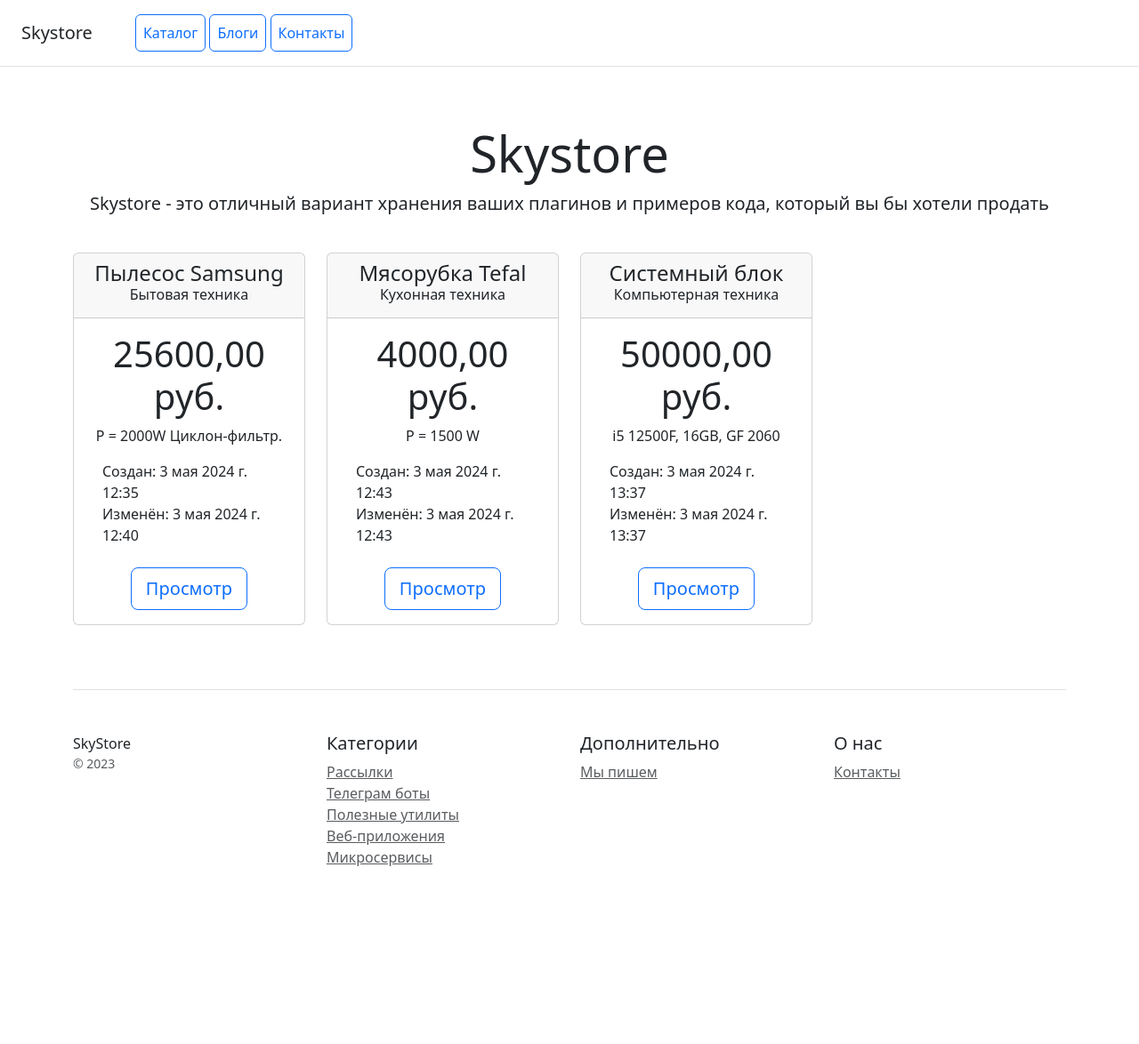
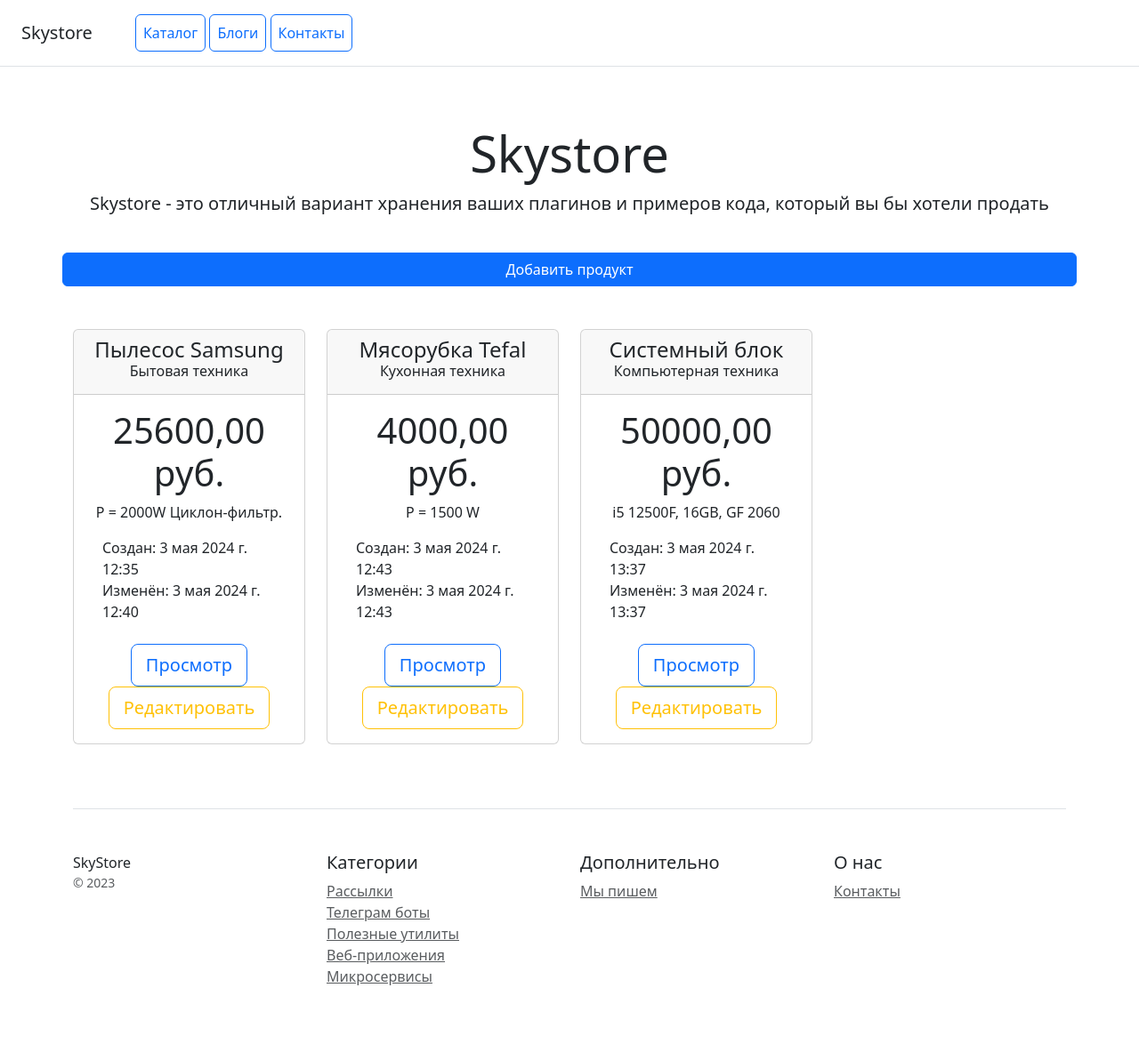
Before and after one commit to fivtin/django-project, a Django app: page / in a window 1280 px wide. Shown: the whole page at 89% size. Before the commit the page ends 974 px from the top, so only its background shows below. Run offline with Django 5.2, Linux system fonts and the light colour scheme; data comes from the database, SQL or seed files in the repository.

Commit message:
task 1 - completed

```diff
--- a/catalog/templates/catalog/product_list.html
+++ b/catalog/templates/catalog/product_list.html
@@ -2,6 +2,7 @@
 {% load media %}
 {% block content %}
     <div class="row text-center">
+        <a class="btn btn-primary mb-5" href="{% url 'catalog:product_create' %}">Добавить продукт</a>
         {% for object in object_list %}
         <div class="col-3">
             <div class="card mb-4 box-shadow">
@@ -20,6 +21,7 @@
                         <li>Изменён: {{ object.updated_at }}</li>
                     </ul>
                     <a href="{% url 'catalog:product_detail' object.pk %}" type="button" class="btn btn-lg btn-block btn-outline-primary">Просмотр</a>
+                    <a href="{% url 'catalog:product_update' object.pk %}" type="button" class="btn btn-lg btn-block btn-outline-warning">Редактировать</a>
                 </div>
             </div>
         </div>
--- a/catalog/urls.py
+++ b/catalog/urls.py
@@ -1,12 +1,14 @@
 from django.urls import path
 
 from catalog.apps import CatalogConfig
-from catalog.views import ProductListView, ProductDetailView, ContactsTemplateView
+from catalog.views import ProductListView, ProductDetailView, ContactsTemplateView, ProductCreateView, ProductUpdateView
 
 app_name = CatalogConfig.name
 
 urlpatterns = [
     path('', ProductListView.as_view(), name='product_list'),
     path('product/<int:pk>', ProductDetailView.as_view(), name='product_detail'),
+    path('product/create', ProductCreateView.as_view(), name='product_create'),
+    path('product/<int:pk>/update', ProductUpdateView.as_view(), name='product_update'),
     path('contacts/', ContactsTemplateView.as_view(), name='contacts'),
 ]
--- a/catalog/views.py
+++ b/catalog/views.py
@@ -1,6 +1,7 @@
 from django.shortcuts import render, get_object_or_404
-from django.views.generic import ListView, DetailView, TemplateView
+from django.views.generic import ListView, DetailView, TemplateView, CreateView, UpdateView
 
+from catalog.forms import ProductForm
 from catalog.models import Product
 
 
@@ -21,3 +22,13 @@ class ContactsTemplateView(TemplateView):
         message = request.POST.get("message")
         print(f"name: {name}, email: {phone}, message: {message}")
         return self.get(request, *args, **kwargs)
+
+
+class ProductCreateView(CreateView):
+    model = Product
+    form_class = ProductForm
+
+
+class ProductUpdateView(UpdateView):
+    model = Product
+    form_class = ProductForm
```
